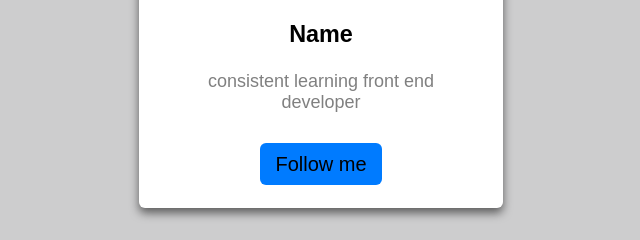
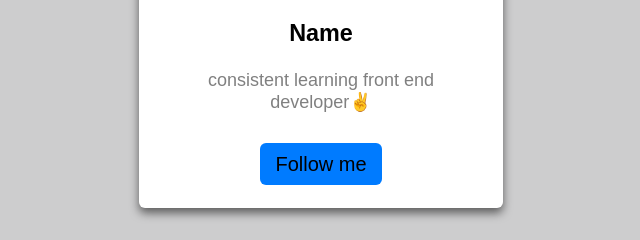
Before and after one commit to mars22144/a-simple-project-HTML---CSS, a plain HTML site: page cardname/index.html in a window 1280 px wide. Shown: the part 371-611 px from the top of the page, 319-959 px from the left. Drawn offline with Linux system fonts and the light colour scheme.

Commit message:
adding emoji

```diff
--- a/cardname/index.html
+++ b/cardname/index.html
@@ -10,7 +10,7 @@
     <div class="card">
         <img src="https://i.pravatar.cc/100?img=3" alt="Profile Image">
         <h3>Name</h3>
-        <p>consistent learning front end developer</p>
+        <p>consistent learning front end developer✌️</p>
         <a href="#">Follow me</a>
     </div>
 </body>
```
